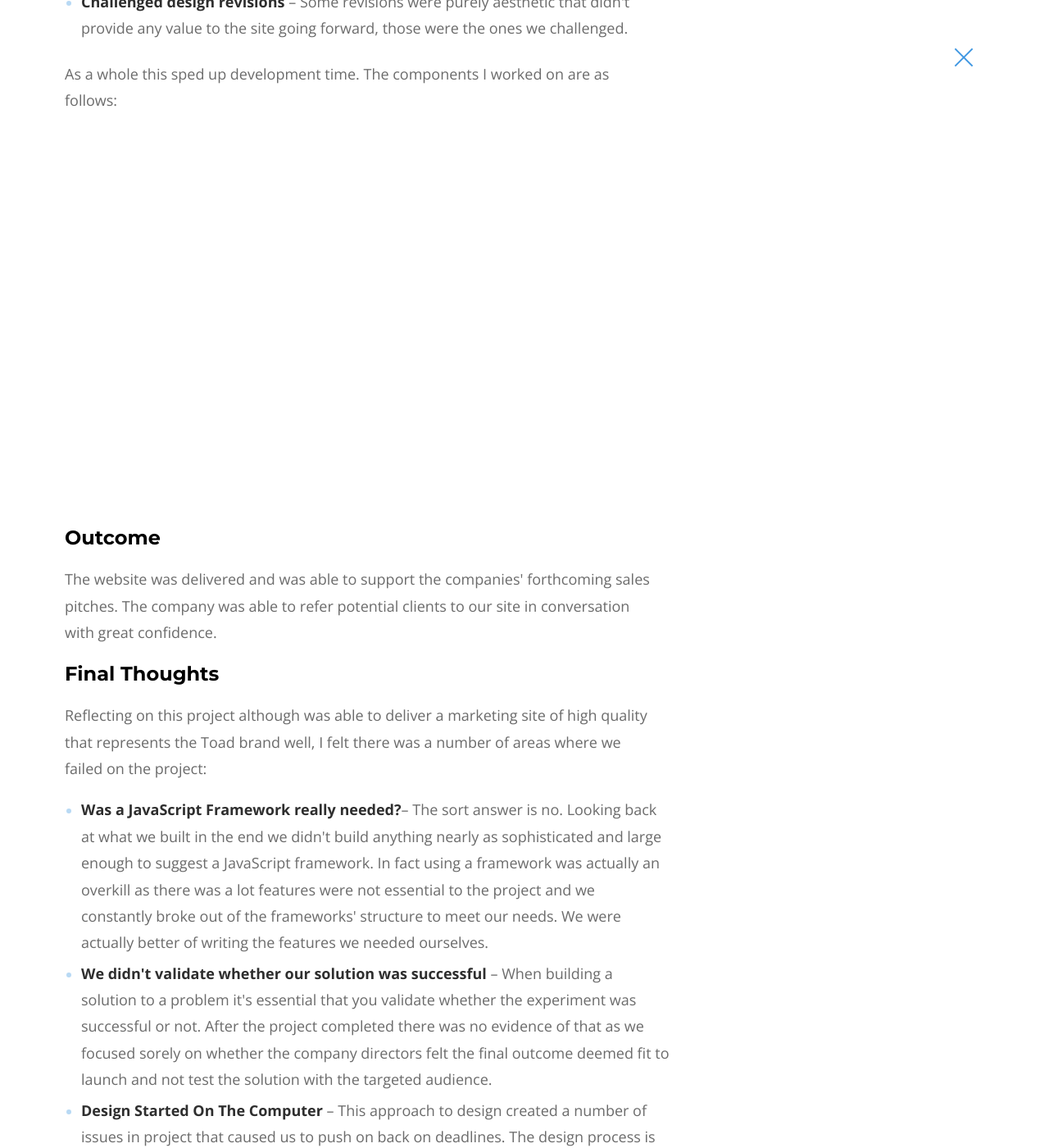
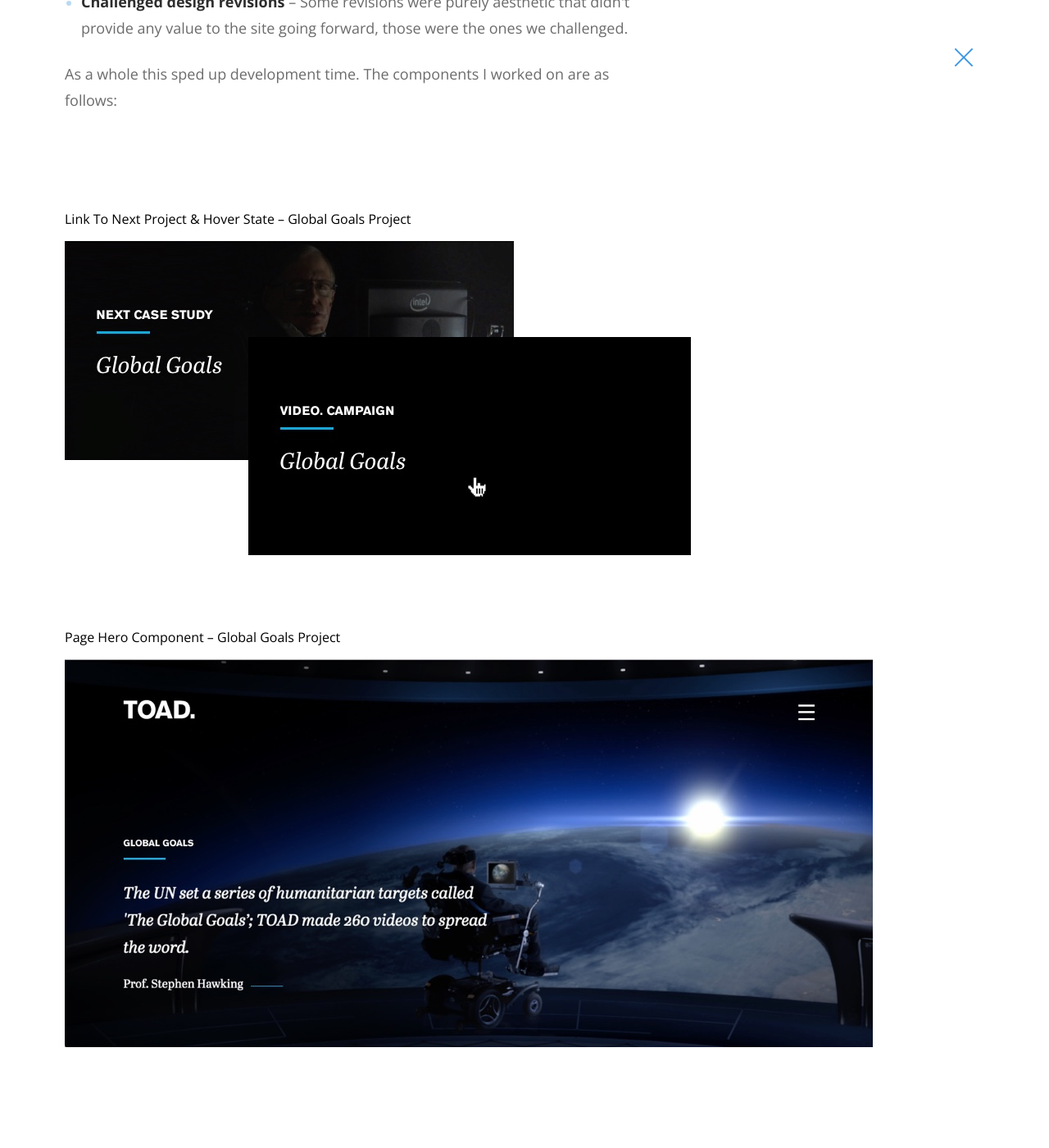
Before and after one commit to LloydBennett/lloydbennett.github.io, a Jekyll site: the page built from _projects/toad.html, in a window 1280 px wide and 1400 px high, scrolled down 3248 px. Shown: the whole window at 82% size. Built offline with Jekyll 4.4.1, drawn with Linux system fonts in a browser that asks for light colours; nearby versions of some CDN libraries.

Commit message:
adding toad components on case study

```diff
--- a/_includes/head.html
+++ b/_includes/head.html
@@ -4,7 +4,7 @@
   <meta name="viewport" content="width=device-width, initial-scale=1">
   <link rel="icon" type="image/ico" href="../images/favicon.png" />
 
-  <title>Lloyd-Jamie Bennett &mdash; Design Portfolio </title>
+  <title>Lloyd-Jamie Bennett &mdash; Product Designer</title>
   <meta name="description" content="{% if page.excerpt %}{{ page.excerpt | strip_html | strip_newlines | truncate: 160 }}{% else %}{{ site.description }}{% endif %}">
 
   <meta property="og:url" content="http://www.lloydjamiebennett.co.uk" />
--- a/_projects/toad.html
+++ b/_projects/toad.html
@@ -187,15 +187,26 @@
             <p>As a whole this sped up development time. The components I worked on are as follows:</p>
          </div>
       </div>
-
    </div>
-
 </section>
 
 <section>
    <div class="container">
-      <div class="next-project-thumbnail inactive col-sm-6"></div>
-      <div class="next-project-thumbnail hoverstate col-sm-6"></div>
+      <div class="thumbnail-section next-project-component">
+         <span class="thumbnail-caption">Link To Next Project &amp; Hover State &ndash; Global Goals Project </span>
+         <div class="thumbnail-component inactive">
+            <img src="{{site.baseurl}}/images/projects/toad/casestudy/section-2/case-study-thumbnail.jpg" alt="">
+         </div>
+         <div class="thumbnail-component hover-state">
+            <img src="{{site.baseurl}}/images/projects/toad/casestudy/section-2/case-study-thumbnail-hover.jpg" alt="">
+         </div>
+      </div>
+      <div class="thumbnail-section hero-component">
+         <span class="thumbnail-caption">Page Hero Component &ndash; Global Goals Project </span>
+         <div class="thumbnail-component">
+            <img src="{{site.baseurl}}/images/projects/toad/casestudy/section-2/case-study-hero.jpg" alt="">
+         </div>
+      </div>
    </div>
 </section>
 
--- a/_sass/modules/_project-casestudy.scss
+++ b/_sass/modules/_project-casestudy.scss
@@ -154,3 +154,8 @@
       display: none;
     }
 }
+
+.thumbnail-caption {
+  margin-bottom: 1em;
+  display: block;
+}
--- a/_sass/pages/_toad.scss
+++ b/_sass/pages/_toad.scss
@@ -59,22 +59,32 @@
   }
 }
 
-.next-project-thumbnail {
-  max-width: 540px;
-  height: 265px;
-  float: none;
-  margin-left: auto;
-  margin-right: auto;
-
-  &.inactive {
-    background: url('../images/projects/toad/casestudy/section-2/case-study-thumbnail.jpg') no-repeat center top;
-    background-size: cover;
-  }
-
-  &.hoverstate {
+.hover-state {
+  @media screen and (min-width: $tablet-min-breakpoint) {
     position: absolute;
+    top: 50%;
+    left: 20%;
     z-index: 2;
-    background: url('../images/projects/toad/casestudy/section-2/case-study-thumbnail-hover.jpg') no-repeat center top/cover;
-
   }
 }
+
+.thumbnail-component {
+  @extend .thumbnail;
+  width: 100%;
+  @media screen and (min-width: $tablet-min-breakpoint) {
+    display: inline-block;
+    width: auto;
+  }
+}
+
+
+.hero-component {
+  margin-top: 50px;
+  @media screen and (min-width: $tablet-min-breakpoint) {
+    margin-top: 200px;
+  }
+}
+
+.thumbnail-section {
+  position: relative;
+}
--- a/_sass/utilities/_manifest.scss
+++ b/_sass/utilities/_manifest.scss
@@ -1,9 +1,8 @@
 @import
+        "functions",
         "variables",
         "mixins",
         "extends",
         "animations",
-        "icon-fonts",
-        "functions"
-
+        "icon-fonts"
 ;
--- a/_sass/utilities/_variables.scss
+++ b/_sass/utilities/_variables.scss
@@ -14,3 +14,10 @@
 $display-font--color: #2e2e2e;
 $body-font--color: #6b6b6b;
 $para-font--color: #3E3E3E;
+
+/* Breakpoints */
+$mobile-max-breakpoint: pxtoem(767);
+$tablet-min-breakpoint: pxtoem(768);
+$tablet-max-breakpoint: pxtoem(991);
+$small-desktop-min-breakpoint: pxtoem(992);
+$small-desktop-max-breakpoint: pxtoem(1199);
```
Also changed, not shown: images/projects/toad/casestudy/section-2/case-study-hero.jpg (added), images/projects/toad/casestudy/section-2/case-study-thumbnail-hover.jpg (added), images/projects/toad/casestudy/section-2/case-study-thumbnail.jpg (added), images/projects/toad/casestudy/section-2/case-study-thumbnail3.png (added).
